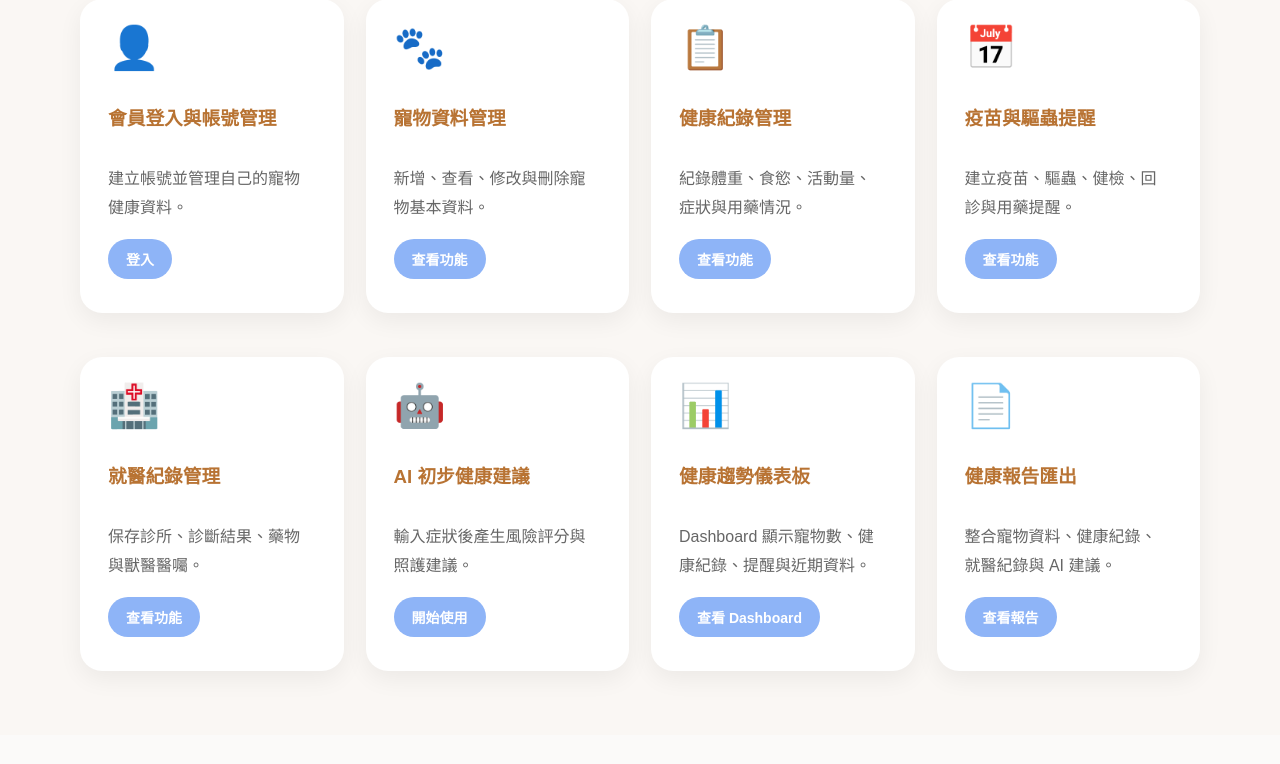
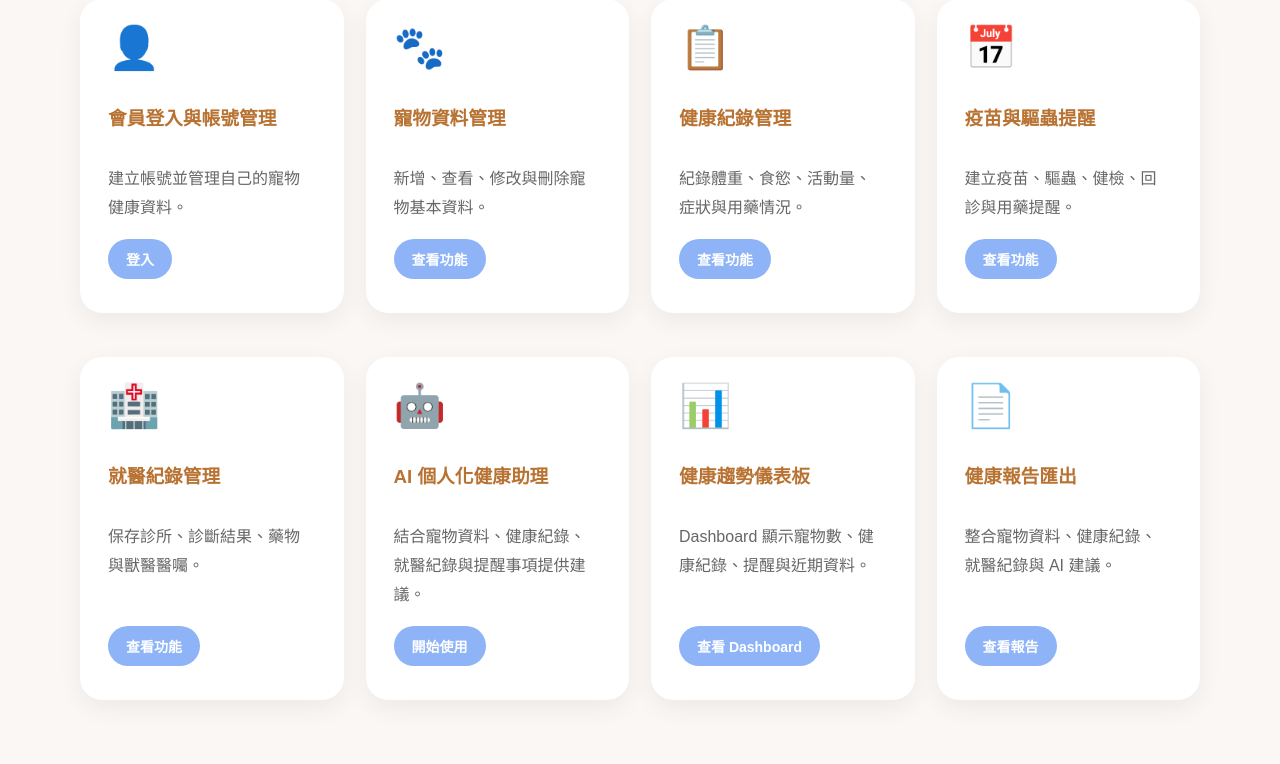
Before and after one commit to carol651104/PetCareAI, a Flask app: page /features in a window 1280 px wide. Shown: the part 223-987 px from the top of the page. Before the commit the page ends 901 px from the top, so only its background shows below. Run offline with Flask 3, Linux system fonts and the light colour scheme.

Commit message:
Update features.html

```diff
--- a/templates/features.html
+++ b/templates/features.html
@@ -45,9 +45,9 @@
 
     <div class="card">
         <div class="feature-icon">🤖</div>
-        <h3>AI 初步健康建議</h3>
-        <p class="muted">輸入症狀後產生風險評分與照護建議。</p>
-        <a class="btn" href="/">開始使用</a>
+        <h3>AI 個人化健康助理</h3>
+        <p class="muted">結合寵物資料、健康紀錄、就醫紀錄與提醒事項提供建議。</p>
+        <a class="btn" href="/ai-assistant">開始使用</a>
     </div>
 
     <div class="card">
```
